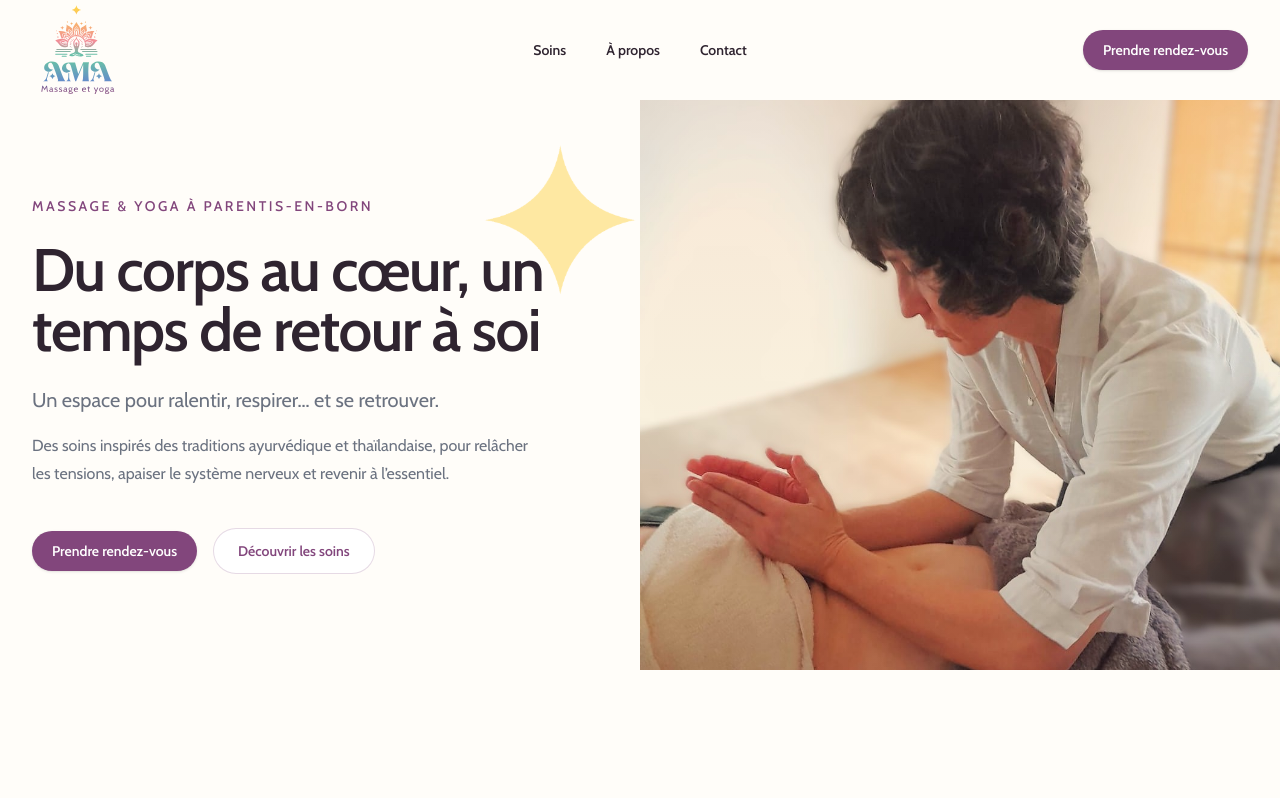
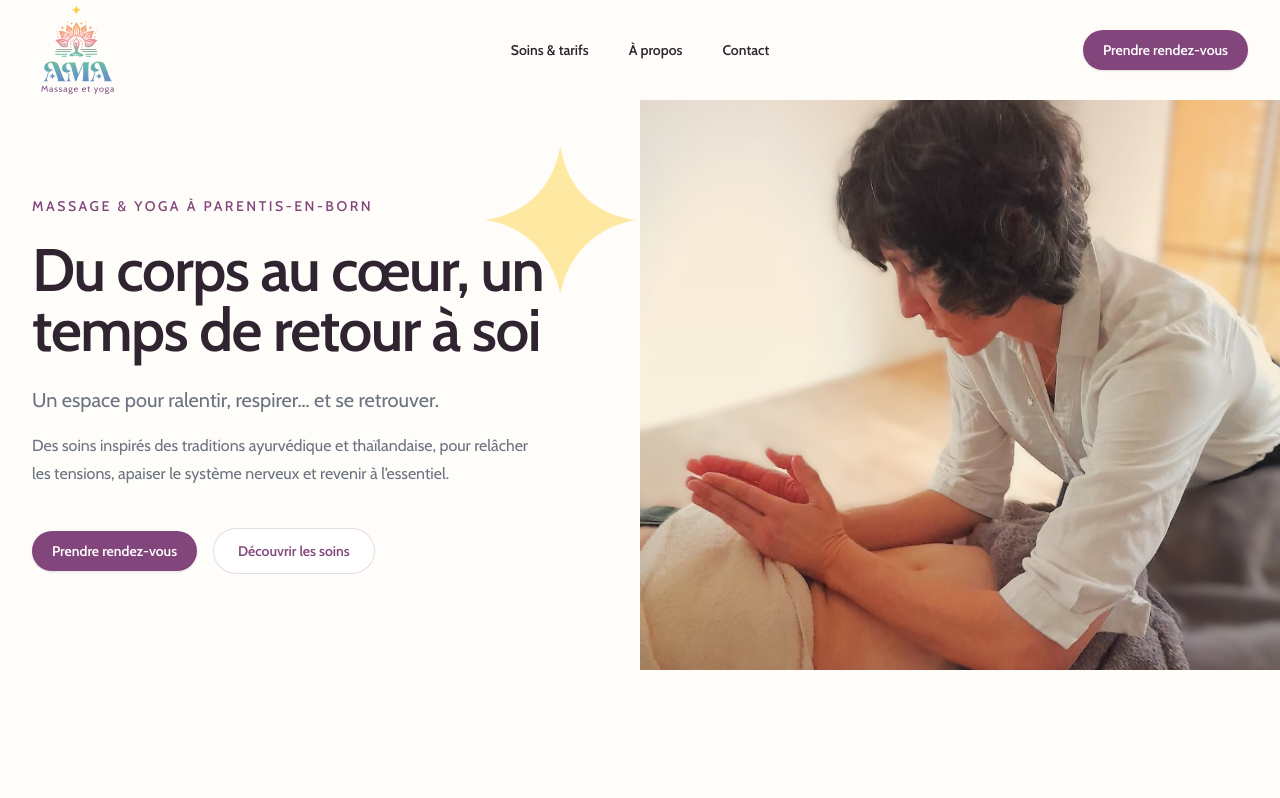
Before and after one commit to sgautier-dev/amamassageyoga, a Next.js app: page / in a window 1280 px wide. Shown: the top 798 px of the page. Built offline with nearby package versions, Linux system fonts and the light colour scheme.

Commit message:
page ids modified

```diff
--- a/src/components/About.tsx
+++ b/src/components/About.tsx
@@ -6,7 +6,7 @@ import aboutMainImg from "@/images/about-main.jpg"
 export default function About() {
 	return (
 		<section
-			id="about"
+			id="apropos"
 			aria-labelledby="about-heading"
 			className="overflow-hidden py-24 sm:py-32"
 		>
--- a/src/components/FeaturedService.tsx
+++ b/src/components/FeaturedService.tsx
@@ -23,7 +23,7 @@ const testimonials = [
 export default function FeaturedService() {
 	return (
 		<section
-			id="featured"
+			id="champissage"
 			aria-labelledby="featured-heading"
 			className="relative py-24 sm:py-32"
 		>
--- a/src/components/Header.tsx
+++ b/src/components/Header.tsx
@@ -7,8 +7,8 @@ import { Dialog, DialogPanel } from "@headlessui/react"
 import { Bars3Icon, XMarkIcon } from "@heroicons/react/24/outline"
 
 const navigation = [
-	{ name: "Soins", href: "#services" },
-	{ name: "À propos", href: "#about" },
+	{ name: "Soins & tarifs", href: "#soins" },
+	{ name: "À propos", href: "#apropos" },
 	{ name: "Contact", href: "#contact" },
 ]
 
--- a/src/components/Location.tsx
+++ b/src/components/Location.tsx
@@ -13,7 +13,7 @@ const locations = [
 export default function Location() {
 	return (
 		<section
-			id="location"
+			id="lieu"
 			aria-labelledby="location-heading"
 			className="relative py-24 sm:py-32"
 		>
--- a/src/components/Services.tsx
+++ b/src/components/Services.tsx
@@ -37,7 +37,7 @@ const cardDelays = ["none", "sm", "md", "lg"] as const
 export default function Services() {
 	return (
 		<section
-			id="services"
+			id="soins"
 			aria-labelledby="services-heading"
 			className="relative overflow-hidden py-24 sm:py-32"
 		>
```
Also changed, not shown: src/app/soins-et-tarifs/page.tsx (added).
